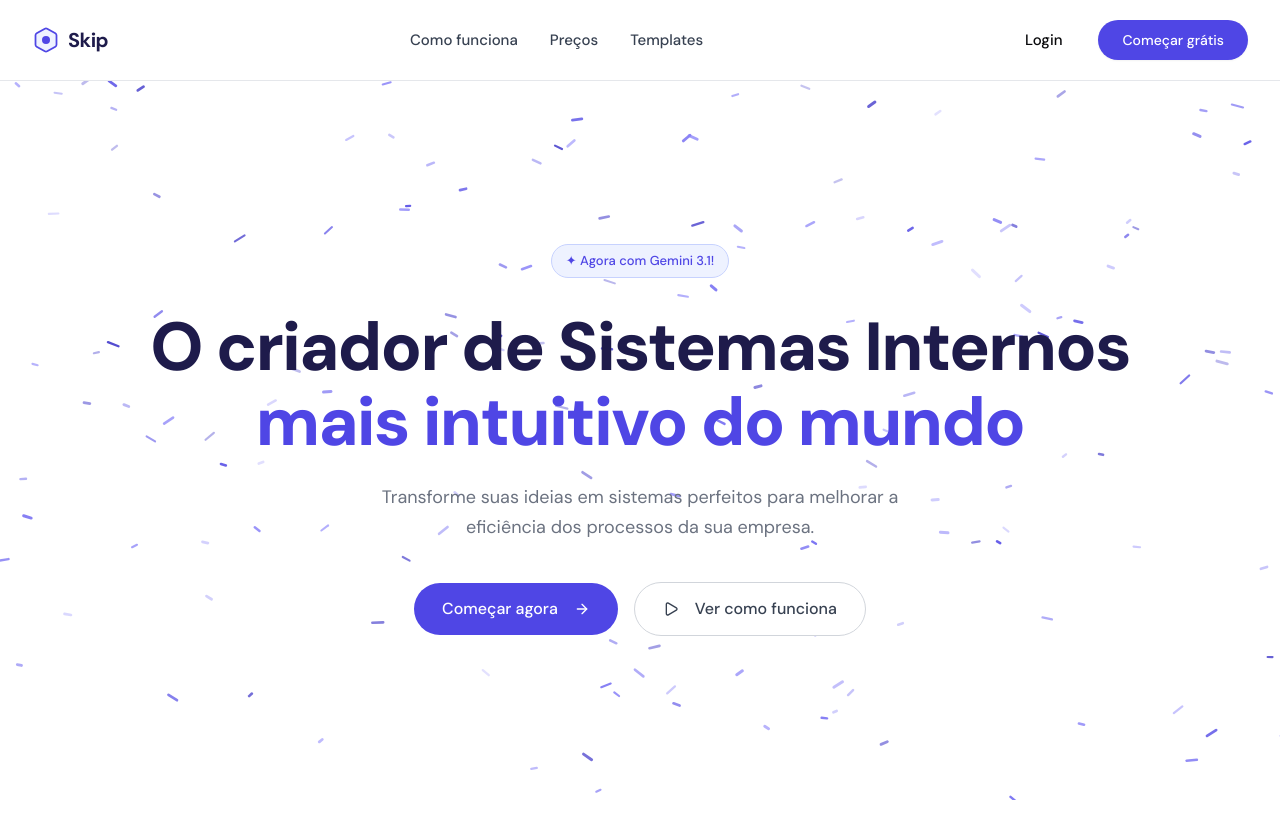
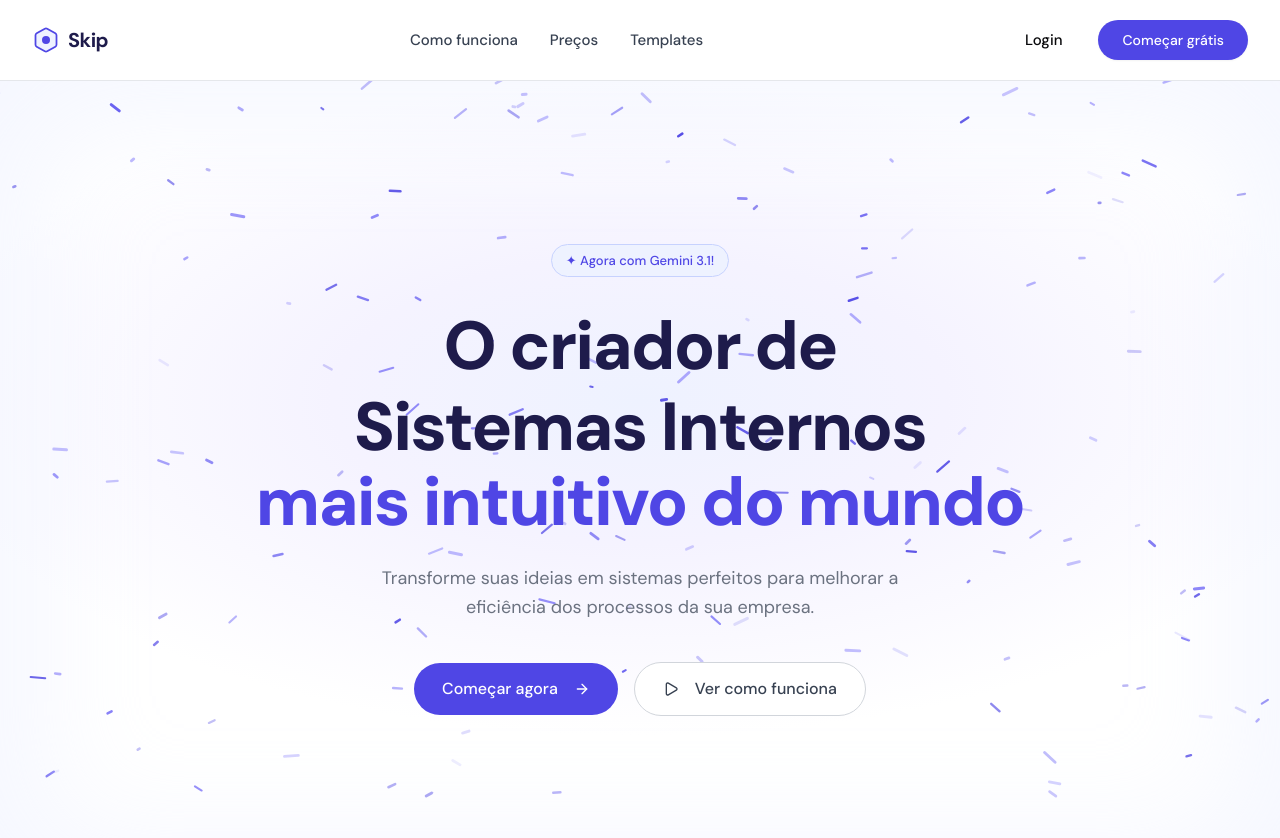
Before and after one commit to ThymosCreative/skip-landing-page-somente-hero, a React (Vite) app: page / in a window 1280 px wide. Shown: the top 838 px of the page. Before the commit the page ends 800 px from the top, so only its background shows below. Built offline with nearby package versions, Linux system fonts and the light colour scheme.

Commit message:
Refactor hero section for enhanced visual depth

```diff
--- a/src/components/ParticleCanvas.tsx
+++ b/src/components/ParticleCanvas.tsx
@@ -14,9 +14,19 @@ interface Particle {
   dvy: number // drift velocity y
 }
 
-const COLORS = ['#4F46E5', '#6B63F1', '#8881F8', '#AAA5FC', '#4038CA']
 const PARTICLE_COUNT = 180
 const INTERACTION_RADIUS = 120
+
+const getParticleColor = () => {
+  const rand = Math.random()
+  if (rand < 0.5) {
+    return Math.random() < 0.5 ? '#6B63F1' : '#8881F8'
+  } else if (rand < 0.8) {
+    return '#4F46E5'
+  } else {
+    return '#AAA5FC'
+  }
+}
 
 export function ParticleCanvas() {
   const canvasRef = useRef<HTMLCanvasElement>(null)
@@ -52,18 +62,31 @@ export function ParticleCanvas() {
         const x = Math.random() * window.innerWidth
         const y = Math.random() * window.innerHeight
 
+        const alpha = Math.random() * 0.85 + 0.15 // 0.15 to 1.0
+
+        let dvx, dvy
+        if (alpha < 0.3) {
+          const speedX = Math.random() * 0.05 + 0.1 // 0.1 to 0.15
+          const speedY = Math.random() * 0.05 + 0.1
+          dvx = Math.random() < 0.5 ? speedX : -speedX
+          dvy = Math.random() < 0.5 ? speedY : -speedY
+        } else {
+          dvx = (Math.random() - 0.5) * 0.6
+          dvy = (Math.random() - 0.5) * 0.6
+        }
+
         particlesRef.current.push({
           lx: x,
           ly: y,
           x: x,
           y: y,
-          width: Math.random() * 8 + 6, // 6px to 14px
+          width: Math.random() * 14 + 4, // 4px to 18px
           height: Math.random() * 1 + 2, // 2px to 3px
           angle: (Math.random() - 0.5) * (Math.PI / 2), // -45deg to 45deg
-          color: COLORS[Math.floor(Math.random() * COLORS.length)],
-          alpha: Math.random() * 0.6 + 0.3, // 0.3 to 0.9
-          dvx: (Math.random() - 0.5) * 0.6, // max speed roughly 0.3px per frame
-          dvy: (Math.random() - 0.5) * 0.6,
+          color: getParticleColor(),
+          alpha: alpha,
+          dvx: dvx,
+          dvy: dvy,
         })
       }
     }
--- a/src/pages/Index.tsx
+++ b/src/pages/Index.tsx
@@ -4,7 +4,14 @@ import { ArrowRight, Play } from 'lucide-react'
 
 const Index = () => {
   return (
-    <div className="relative flex-1 flex flex-col items-center justify-center overflow-hidden bg-[#FFFFFF] w-full h-full">
+    <div
+      className="relative flex-1 flex flex-col items-center justify-center overflow-hidden w-full h-full min-h-screen"
+      style={{
+        background:
+          'radial-gradient(ellipse 80% 60% at 50% 40%, #EEF2FF 0%, #F5F3FF 30%, #FFFFFF 70%)',
+        boxShadow: 'inset 0 0 120px 40px rgba(238, 242, 255, 0.6)',
+      }}
+    >
       {/* Interactive Dash Particle System */}
       <ParticleCanvas />
 
@@ -17,7 +24,8 @@ const Index = () => {
 
         {/* Headline */}
         <h1 className="animate-fade-in-up fill-mode-both delay-100 text-[40px] sm:text-[56px] lg:text-[68px] font-extrabold tracking-tight leading-[1.1] mb-6">
-          <span className="text-[#1E1B4B] block">O criador de Sistemas Internos</span>
+          <span className="text-[#1E1B4B] block mb-[6px]">O criador de</span>
+          <span className="text-[#1E1B4B] block">Sistemas Internos</span>
           <span className="text-[#4F46E5] block">mais intuitivo do mundo</span>
         </h1>
 
```
Also changed, not shown: .skip.config.json.
